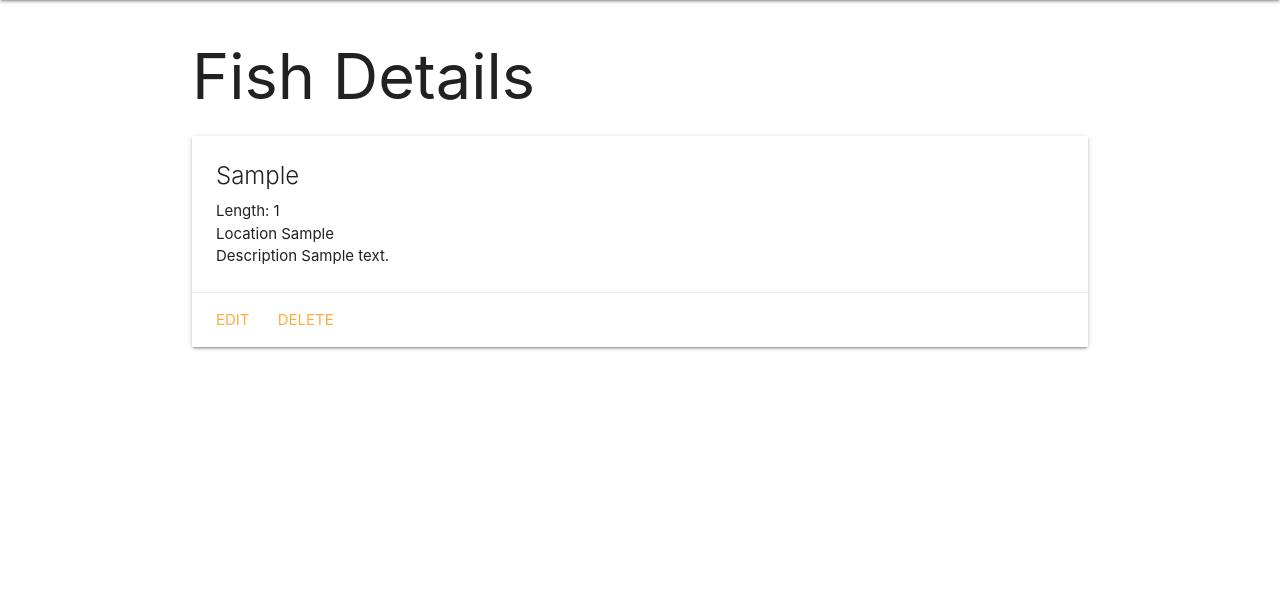
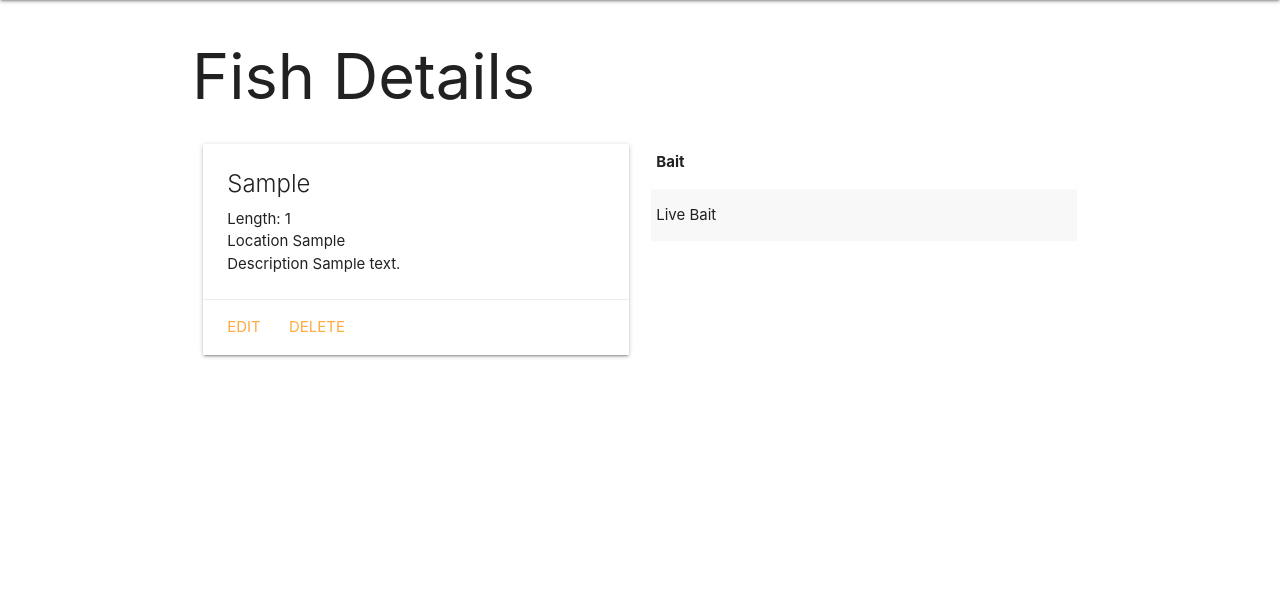
Before and after one commit to Jrodv117/fishCollector, a Django app: page /fishes/1/ in a window 1280 px wide. Shown: the part 64-674 px from the top of the page. Run offline with Django 4.2, Linux system fonts and the light colour scheme; tables that the repository leaves empty hold one stand-in row (values such as "Sample post").

Commit message:
Implemented one to many relationship with Bait type used to catch fishes in your collection and implemented read functionality. Also jumped the gun and made a forms.py for the next impelementation create

```diff
--- a/main_app/models.py
+++ b/main_app/models.py
@@ -1,5 +1,13 @@
 from django.db import models
 from django.urls import reverse
+
+BAITS = (
+    ('LB', 'Live Bait'),
+    ('L', 'Lure'),
+    ('S', 'Spinner'),
+    ('P', 'Power Bait'),
+    ('SE', 'Salmon Eggs')
+)
 # Create your models here.
 class Fish(models.Model):
     kind = models.CharField(max_length=50)
@@ -12,3 +20,15 @@ class Fish(models.Model):
 
     def get_absolute_url(self):
         return reverse('detail', kwargs={'fish_id': self.id})
+
+class Bait(models.Model):
+    type = models.CharField(
+        'Types of Bait Used',
+        max_length=2,
+        choices=BAITS,
+        default=BAITS[0][0]
+    )
+    fish = models.ForeignKey(Fish, on_delete=models.CASCADE)
+
+    def __str__(self):
+        return f"{self.get_type_display()}"
--- a/main_app/templates/fishes/details.html
+++ b/main_app/templates/fishes/details.html
@@ -2,7 +2,8 @@
 {% block content %}
 
 <h1>Fish Details</h1>
-
+<div class="row">
+    <div class="col s6">
     <div class="card">
         <div class="card-content">
             <span class="card-title">{{ fish.kind }}</span>
@@ -15,5 +16,21 @@
             <a href="{% url 'fishes_delete' fish.id %}">Delete</a>
         </div>
     </div>
+</div>
+<div class="col s6">
+  <table class="striped">
+    <thead>
+      <tr><th>Bait</th></tr>
+    </thead>
+    <tbody>
+      {% for bait in fish.bait_set.all %}
+        <tr>
+          <td>{{bait.get_type_display}}</td>
+        </tr>
+      {% endfor %}
+    </tbody>
+  </table>
+</div>
+</div>
 
 {% endblock %}
--- a/main_app/templates/fishes/index.html
+++ b/main_app/templates/fishes/index.html
@@ -1,7 +1,7 @@
 {% extends 'base.html' %}
 {% block content %}
 
-<h1>Fish List</h1>
+<h1>Types of Fishes Caught</h1>
 
 {% for fish in fishes %}
   <div class="card">
```
Also changed, not shown: main_app/forms.py (added), main_app/migrations/0002_bait.py (added). Lines whose indentation alone changed are shown as unchanged.
